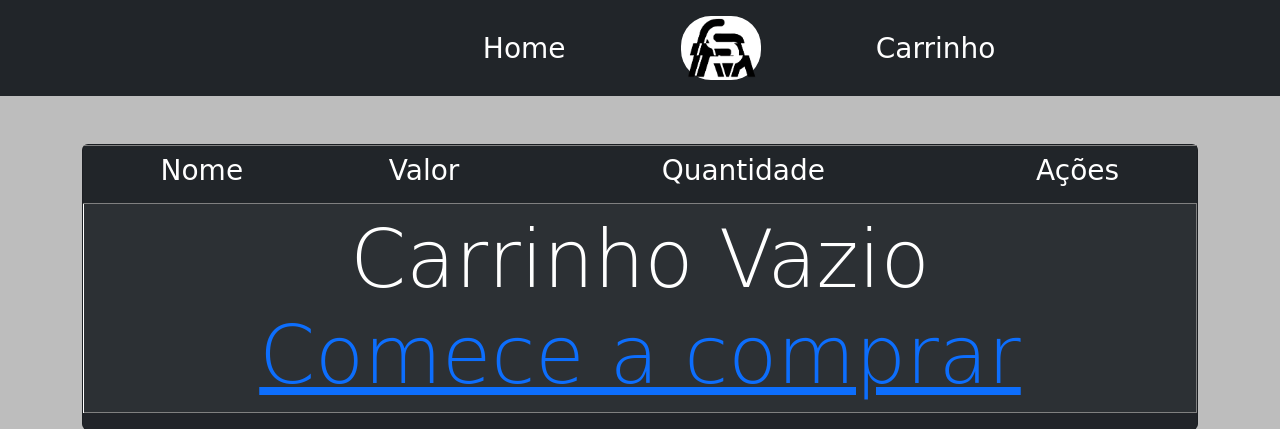
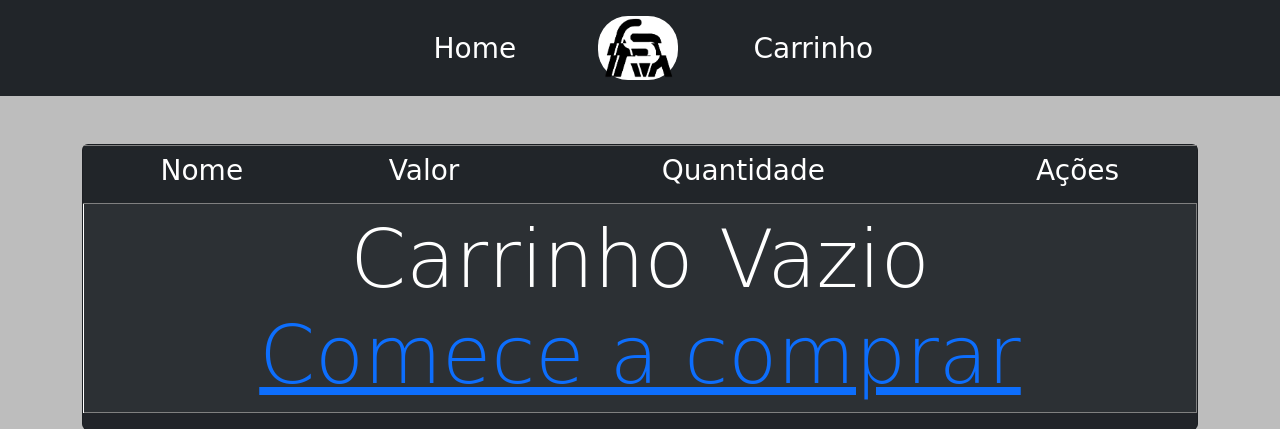
Before and after one commit to Marcio-Calle/Avaliativa, a PHP site: page /listar.php in a window 1280 px wide. Shown: the top 429 px of the page. Run offline with PHP 8.4, Linux system fonts and the light colour scheme; data that the repository does not hold is empty; some web fonts are replaced.

Commit message:
Alinhamento navbar

```diff
--- a/cadastroprod.php
+++ b/cadastroprod.php
@@ -1,5 +1,6 @@
 <?php
 session_start();
+$carrinho = false;
 include "diversos\header.php";
 include "diversos/navbar.php";
 
--- a/diversos/navbar.php
+++ b/diversos/navbar.php
@@ -2,11 +2,10 @@
   <div class="container-fluid">
         <div class="collapse navbar-collapse justify-content-center" id="navbarNav">
           <ul class="navbar-nav">
-
-            <li class="nav-item mt-3" style=" margin-right: 30%">
-              <a class="nav-link active" aria-current="page" href="index.php"><p class="h3">Home</p> </a>
+            <li class="nav-item mt-3" >
+              <a class="nav-link active " style="margin-left: -50%;" aria-current="page" href="index.php"><p class="h3">Home</p> </a>
             </li>
-            <li class="nav-item" style="margin-right: 30%">
+            <li class="nav-item" style="margin-right: 18%; margin-left: 5%;">
               <a class="nav-link active" aria-current="page" href="index.php"><div style="background-color: white; border-radius: 30px"><img style="width: 80px" src="img/icone2.png" alt=""></div></a>
             </li>
 
```
